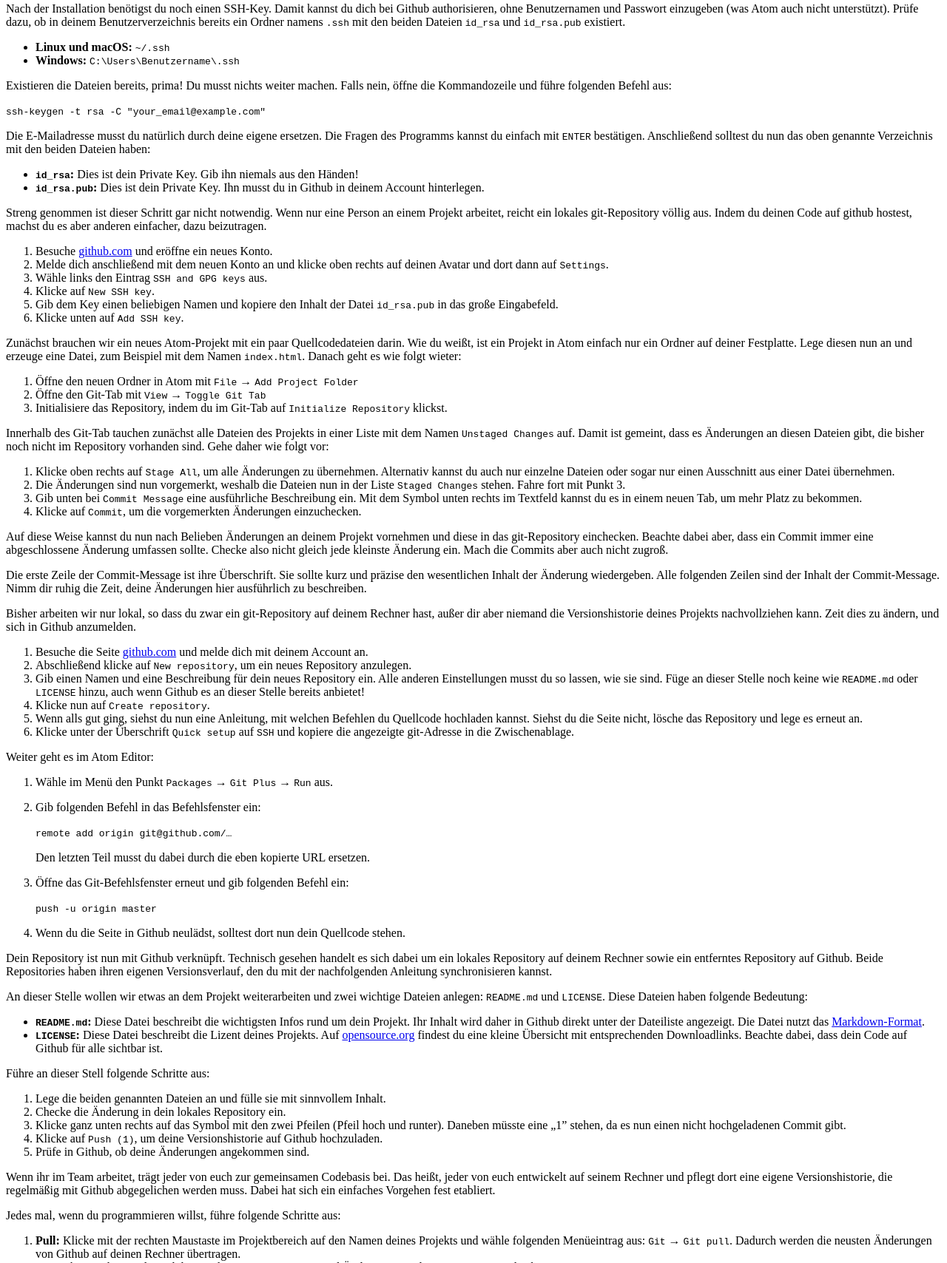
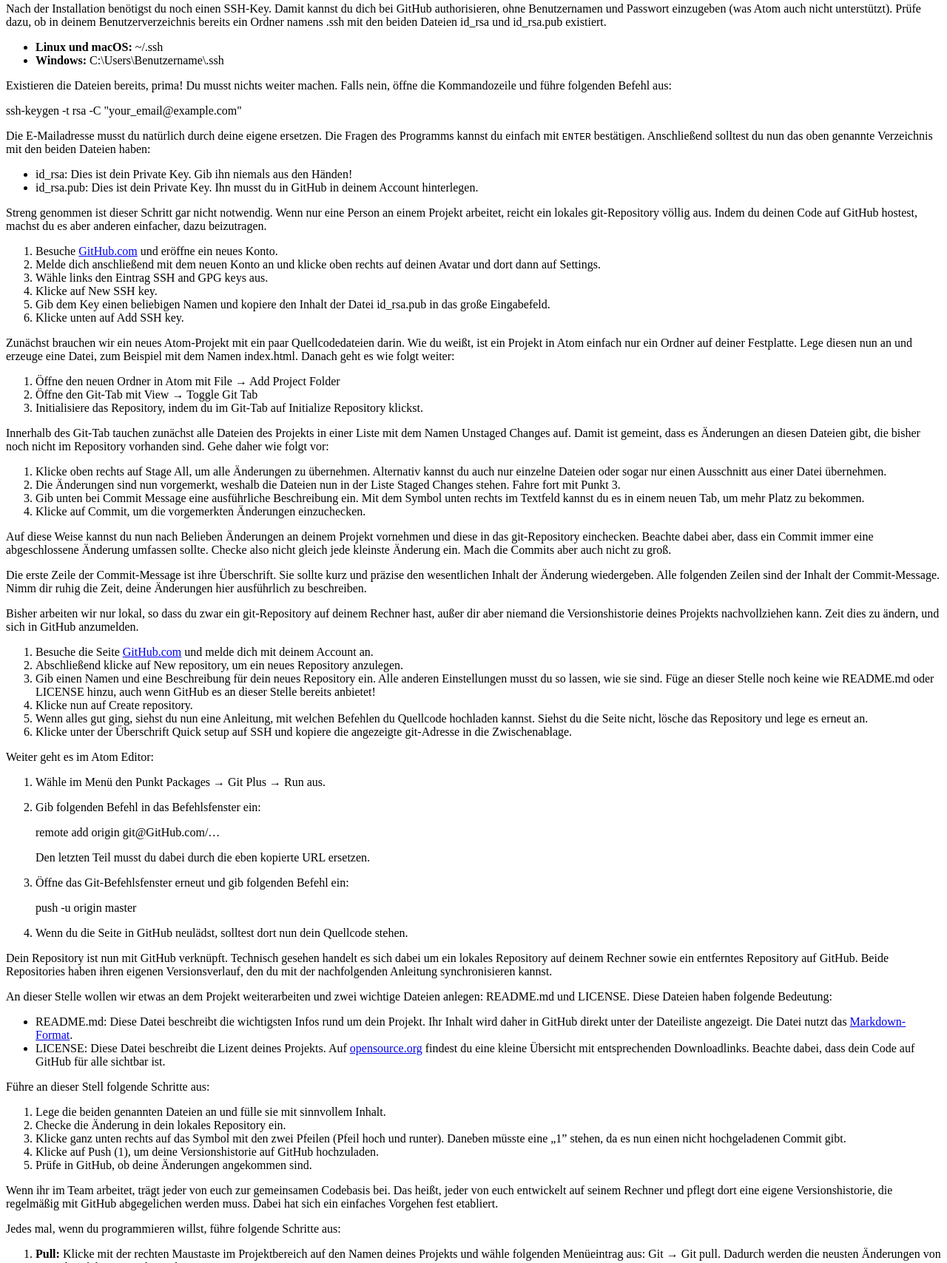
Before and after one commit to DennisSchulmeister/dhbwka-wwi-atom-github-beispiel, a website built with Parcel: page src/index.html in a window 1280 px wide. Shown: the part 215-1923 px from the top of the page at 74% size. Built offline with nearby package versions, Linux system fonts and the light colour scheme; what mini-tutorial.js would draw is missing.

Commit message:
Anpassung an mini-tutorial 1.0.6, Korrektur von Tippfehlern

```diff
--- a/package.json
+++ b/package.json
@@ -1,5 +1,5 @@
 {
-    "name": "mt-manual",
+    "name": "dhbwka-wwi-atom-github-beispiel",
     "version": "1.0.0",
     "description": "GIT, GITHUB und ATOM",
     "author": "Dennis Schulmeister-Zimolong",
@@ -26,7 +26,7 @@
     },
     "devDependencies": {
         "highlight.js": "^9.12.0",
-        "mini-tutorial.js": "^1.0.5",
+        "mini-tutorial.js": "^1.0.6",
         "parcel-bundler": "^1.9.7",
         "shelljs": "^0.7.8"
     }
--- a/src/index.html
+++ b/src/index.html
@@ -2,11 +2,11 @@
 <html lang="de">
     <head>
         <meta charset="utf-8" />
-        <title>GIT, GITHUB und ATOM</title>
+        <title>GIT, GitHub und ATOM</title>
         <script src="index.js"></script>
 
         <!--
-        Anleitung für die Coderverwaltung mit GIT, GITHUB und ATOM
+        Anleitung für die Coderverwaltung mit git, GitHub und Atom
 
         © 2018 Dennis Schulmeister-Zimolong <dhbw@windows3.de>
         Lizenz: Creative Commons Namensnennung 4.0 International
@@ -41,9 +41,9 @@
     </head>
     <body class="hidden">
         <!-- Titel und Inhaltsverzeichnis -->
-        <h1>GIT, GITHUB und ATOM</h1>
+        <h1>git, GitHub und Atom</h1>
         <p class="subtitle">
-            Anleitung für die Coderverwaltung mit git, Github und Atom
+            Anleitung für die Coderverwaltung mit git, GitHub und Atom
         </p>
 
         <section id="toc" data-title="Inhaltsverzeichnis"></section>
@@ -72,18 +72,19 @@
             </ul>
             <p>
                 Nach der Installation benötigst du noch einen SSH-Key.
-                Damit kannst du dich bei Github authorisieren, ohne Benutzernamen
+                Damit kannst du dich bei GitHub authorisieren, ohne Benutzernamen
                 und Passwort einzugeben (was Atom auch nicht unterstützt).
                 Prüfe dazu, ob in deinem Benutzerverzeichnis bereits ein
-                Ordner namens <tt>.ssh</tt> mit den beiden Dateien <tt>id_rsa</tt>
-                und <tt>id_rsa.pub</tt> existiert.
+                Ordner namens <span class="fn">.ssh</span> mit den beiden
+                Dateien <span class="fn">id_rsa</span> und
+                <span class="fn">id_rsa.pub</span> existiert.
             </p>
             <ul>
                 <li>
-                    <b>Linux und macOS:</b> <tt>~/.ssh</tt>
+                    <b>Linux und macOS:</b> <span class="fn">~/.ssh</span>
                 </li>
                 <li>
-                    <b>Windows:</b> <tt>C:\Users\Benutzername\.ssh</tt>
+                    <b>Windows:</b> <span class="fn">C:\Users\Benutzername\.ssh</span>
                 </li>
             </ul>
             <p>
@@ -91,9 +92,9 @@
                 machen. Falls nein, öffne die Kommandozeile und führe folgenden
                 Befehl aus:
             </p>
-            <code>
+            <p class="cmd">
                 ssh-keygen -t rsa -C "your_email@example.com"
-            </code>
+            </p>
             <p>
                 Die E-Mailadresse musst du natürlich durch deine eigene ersetzen.
                 Die Fragen des Programms kannst du einfach mit <kbd>ENTER</kbd>
@@ -102,47 +103,47 @@
             </p>
             <ul>
                 <li>
-                    <b><tt>id_rsa</tt>:</b> Dies ist dein Private Key. Gib ihn
+                    <span class="fn">id_rsa:</span> Dies ist dein Private Key. Gib ihn
                     niemals aus den Händen!
                 </li>
                 <li>
-                    <b><tt>id_rsa.pub</tt>:</b> Dies ist dein Private Key. Ihn
-                    musst du in Github in deinem Account hinterlegen.
+                    <span class="fn">id_rsa.pub:</span> Dies ist dein Private Key. Ihn
+                    musst du in GitHub in deinem Account hinterlegen.
                 </li>
             </ul>
         </section>
 
-        <section data-title="Neues Github-Konto eröffnen und SSH-Key hinterlegen">
+        <section data-title="Neues GitHub-Konto eröffnen und SSH-Key hinterlegen">
             <p>
                 Streng genommen ist dieser Schritt gar nicht notwendig.
                 Wenn nur eine Person an einem Projekt arbeitet, reicht ein
                 lokales git-Repository völlig aus. Indem du deinen Code auf
-                github hostest, machst du es aber anderen einfacher, dazu
+                GitHub hostest, machst du es aber anderen einfacher, dazu
                 beizutragen.
             </p>
             <ol>
                 <li>
-                    Besuche <a href="https://github.com">github.com</a> und
+                    Besuche <a href="https://GitHub.com">GitHub.com</a> und
                     eröffne ein neues Konto.
                 </li>
                 <li>
                     Melde dich anschließend mit dem neuen Konto an und klicke
                     oben rechts auf deinen Avatar und dort dann auf
-                    <tt>Settings</tt>.
+                    <span class="scr">Settings</span>.
                 </li>
                 <li>
-                    Wähle links den Eintrag <tt>SSH and GPG keys</tt> aus.
+                    Wähle links den Eintrag <span class="scr">SSH and GPG keys</span> aus.
                 </li>
                 <li>
-                    Klicke auf <tt>New SSH key</tt>.
+                    Klicke auf <span class="scr">New SSH key</span>.
                 </li>
                 <li>
                     Gib dem Key einen beliebigen Namen und kopiere den
-                    Inhalt der Datei <tt>id_rsa.pub</tt> in das große
-                    Eingabefeld.
+                    Inhalt der Datei <span class="fn">id_rsa.pub</span>
+                    in das große Eingabefeld.
                 </li>
                 <li>
-                    Klicke unten auf <tt>Add SSH key</tt>.
+                    Klicke unten auf <span class="scr">Add SSH key</span>.
                 </li>
             </ol>
         </section>
@@ -153,19 +154,22 @@
                 Quellcodedateien darin. Wie du weißt, ist ein Projekt in Atom
                 einfach nur ein Ordner auf deiner Festplatte. Lege diesen nun
                 an und erzeuge eine Datei, zum Beispiel mit dem Namen
-                <tt>index.html</tt>. Danach geht es wie folgt wieter:
+                <span class="fn">index.html</span>. Danach geht es wie folgt weiter:
             </p>
             <ol>
                 <li>
-                    Öffne den neuen Ordner in Atom mit <tt>File</tt> → <tt>Add
-                        Project Folder</tt>
+                    Öffne den neuen Ordner in Atom mit
+                    <span class="scr">File</span> →
+                    <span class="scr">Add Project Folder</span>
                 </li>
                 <li>
-                        Öffne den Git-Tab mit <tt>View</tt> → <tt>Toggle Git Tab</tt>
+                    Öffne den Git-Tab mit
+                    <span class="scr">View</span> →
+                    <span class="scr">Toggle Git Tab</span>
                 </li>
                 <li>
                     Initialisiere das Repository, indem du im Git-Tab auf
-                        <tt>Initialize Repository</tt> klickst.
+                    <span class="scr">Initialize Repository</span> klickst.
                 </li>
             </ol>
         </section>
@@ -173,30 +177,32 @@
         <section data-title="Dein erster Commit">
             <p>
                 Innerhalb des Git-Tab tauchen zunächst alle Dateien des Projekts
-                in einer Liste mit dem Namen <tt>Unstaged Changes</tt> auf.
-                Damit ist gemeint, dass es Änderungen an diesen Dateien gibt,
+                in einer Liste mit dem Namen <span class="scr">Unstaged Changes</span>
+                auf. Damit ist gemeint, dass es Änderungen an diesen Dateien gibt,
                 die bisher noch nicht im Repository vorhanden sind. Gehe daher
                 wie folgt vor:
             </p>
             <ol>
                 <li>
-                    Klicke oben rechts auf <tt>Stage All</tt>, um alle Änderungen
-                    zu übernehmen. Alternativ kannst du auch nur einzelne Dateien
-                    oder sogar nur einen Ausschnitt aus einer Datei übernehmen.
+                    Klicke oben rechts auf <span class="scr">Stage All</span>,
+                    um alle Änderungen zu übernehmen. Alternativ kannst du auch
+                    nur einzelne Dateien oder sogar nur einen Ausschnitt aus einer
+                    Datei übernehmen.
                 </li>
                 <li>
                     Die Änderungen sind nun vorgemerkt, weshalb die Dateien nun
-                    in der Liste <tt>Staged Changes</tt> stehen. Fahre fort mit
-                    Punkt 3.
+                    in der Liste <span class="scr">Staged Changes</span> stehen.
+                    Fahre fort mit Punkt 3.
                 </li>
                 <li>
-                    Gib unten bei <tt>Commit Message</tt> eine ausführliche
-                    Beschreibung ein. Mit dem Symbol unten rechts im Textfeld
-                    kannst du es in einem neuen Tab, um mehr Platz zu bekommen.
+                    Gib unten bei <span class="scr">Commit Message</span> eine
+                    ausführliche Beschreibung ein. Mit dem Symbol unten rechts
+                    im Textfeld kannst du es in einem neuen Tab, um mehr Platz
+                    zu bekommen.
                 </li>
                 <li>
-                    Klicke auf <tt>Commit</tt>, um die vorgemerkten Änderungen
-                    einzuchecken.
+                    Klicke auf <span class="scr">Commit</span>, um die vorgemerkten
+                    Änderungen einzuchecken.
                 </li>
             </ol>
             <p>
@@ -204,7 +210,7 @@
                 Projekt vornehmen und diese in das git-Repository einchecken. Beachte
                 dabei aber, dass ein Commit immer eine abgeschlossene Änderung
                 umfassen sollte. Checke also nicht gleich jede kleinste Änderung
-                ein. Mach die Commits aber auch nicht zugroß.
+                ein. Mach die Commits aber auch nicht zu groß.
             </p>
             <p>
                 Die erste Zeile der Commit-Message ist ihre Überschrift. Sie sollte
@@ -214,22 +220,22 @@
             </p>
         </section>
 
-        <section data-title="Repository mit Github verbinden">
+        <section data-title="Repository mit GitHub verbinden">
             <p>
                 Bisher arbeiten wir nur lokal, so dass du zwar ein git-Repository
                 auf deinem Rechner hast, außer dir aber niemand die Versionshistorie
                 deines Projekts nachvollziehen kann. Zeit dies zu ändern, und sich
-                in Github anzumelden.
+                in GitHub anzumelden.
             </p>
             <ol>
                 <li>
                     Besuche die Seite
-                    <a href="https://github.com" target="_blank">github.com</a>
+                    <a href="https://GitHub.com" target="_blank">GitHub.com</a>
                     und melde dich mit deinem Account an.
                 </li>
                 <li>
-                    Abschließend klicke auf <tt>New repository</tt>, um ein neues
-                    Repository anzulegen.
+                    Abschließend klicke auf <span class="scr">New repository</span>,
+                    um ein neues Repository anzulegen.
                 </li>
                 <li>
                     Gib einen Namen und eine Beschreibung für dein neues Repository
@@ -237,22 +243,23 @@
 
                     <span class="danger">
                         Alle anderen Einstellungen musst du so lassen, wie sie sind.
-                        Füge an dieser Stelle noch keine wie <tt>README.md</tt> oder
-                        <tt>LICENSE</tt> hinzu, auch wenn Github es an dieser Stelle
-                        bereits anbietet!
+                        Füge an dieser Stelle noch keine wie <span class="fn">README.md</span>
+                        oder <span class="fn">LICENSE</span> hinzu, auch wenn GitHub es an
+                        dieser Stelle bereits anbietet!
                     </span>
                 </li>
                 <li>
-                    Klicke nun auf <tt>Create repository</tt>.
+                    Klicke nun auf <span class="scr">Create repository</span>.
                 </li>
                 <li>
-                    Wenn alls gut ging, siehst du nun eine Anleitung, mit welchen
+                    Wenn alles gut ging, siehst du nun eine Anleitung, mit welchen
                     Befehlen du Quellcode hochladen kannst. Siehst du die Seite
                     nicht, lösche das Repository und lege es erneut an.
                 </li>
                 <li>
-                    Klicke unter der Überschrift <tt>Quick setup</tt> auf <tt>SSH</tt>
-                    und kopiere die angezeigte git-Adresse in die Zwischenablage.
+                    Klicke unter der Überschrift <span class="scr">Quick setup</span>
+                    auf <span class="scr">SSH</span> und kopiere die angezeigte
+                    git-Adresse in die Zwischenablage.
                 </li>
             </ol>
             <p>
@@ -260,17 +267,17 @@
             </p>
             <ol>
                 <li>
-                    Wähle im Menü den Punkt <tt>Packages</tt> → <tt>Git Plus</tt> →
-                    <tt>Run</tt> aus.
+                    Wähle im Menü den Punkt
+                    <span class="scr">Packages</span> →
+                    <span class="scr">Git Plus</span> →
+                    <span class="scr">Run</span> aus.
                 </li>
                 <li>
                     <p>
                         Gib folgenden Befehl in das Befehlsfenster ein:
                     </p>
-                    <p>
-                        <code>
-                            remote add origin git@github.com/…
-                        </code>
+                    <p class="cmd">
+                        remote add origin git@GitHub.com/…
                     </p>
                     <p>
                         Den letzten Teil musst du dabei durch die eben kopierte URL
@@ -282,21 +289,19 @@
                         Öffne das Git-Befehlsfenster erneut und gib folgenden Befehl
                         ein:
                     </p>
-                    <p>
-                        <code>
+                    <p class="cmd">
                         push -u origin master
-                        </code>
                     </p>
                 </li>
                 <li>
-                    Wenn du die Seite in Github neulädst, solltest dort nun dein
+                    Wenn du die Seite in GitHub neulädst, solltest dort nun dein
                     Quellcode stehen.
                 </li>
             </ol>
             <p>
-                Dein Repository ist nun mit Github verknüpft. Technisch gesehen handelt
+                Dein Repository ist nun mit GitHub verknüpft. Technisch gesehen handelt
                 es sich dabei um ein lokales Repository auf deinem Rechner sowie ein
-                entferntes Repository auf Github. Beide Repositories haben ihren eigenen
+                entferntes Repository auf GitHub. Beide Repositories haben ihren eigenen
                 Versionsverlauf, den du mit der nachfolgenden Anleitung synchronisieren
                 kannst.
             </p>
@@ -305,25 +310,24 @@
         <section data-title="Weitere Dateien anlegen und hochladen">
             <p>
                 An dieser Stelle wollen wir etwas an dem Projekt weiterarbeiten und
-                zwei wichtige Dateien anlegen: <tt>README.md</tt> und <tt>LICENSE</tt>.
-                Diese Dateien haben folgende Bedeutung:
+                zwei wichtige Dateien anlegen: <span class="fn">README.md</span> und
+                <span class="fn">LICENSE</span>. Diese Dateien haben folgende Bedeutung:
             </p>
             <ul>
                 <li>
-                    <b><tt>README.md</tt>:</b> Diese Datei beschreibt die wichtigsten
-                    Infos rund um dein Projekt. Ihr Inhalt wird daher in Github direkt
+                    <span class="fn">README.md:</span> Diese Datei beschreibt die wichtigsten
+                    Infos rund um dein Projekt. Ihr Inhalt wird daher in GitHub direkt
                     unter der Dateiliste angezeigt. Die Datei nutzt das
                     <a href="http://markdown.de/" target="_blank">Markdown-Format</a>.
                 </li>
                 <li>
-                    <b><tt>LICENSE</tt>:</b> Diese Datei beschreibt die Lizent deines
+                    <span class="fn">LICENSE:</span> Diese Datei beschreibt die Lizent deines
                     Projekts. Auf
                     <a href="https://opensource.org/licenses" target="_blank">opensource.org</a>
                     findest du eine kleine Übersicht mit entsprechenden Downloadlinks.
 
                     <span class="danger">
-                        Beachte dabei, dass dein Code auf Github
-                        für alle sichtbar ist.
+                        Beachte dabei, dass dein Code auf GitHub für alle sichtbar ist.
                     </span>
                 </li>
             </ul>
@@ -344,11 +348,11 @@
                     nun einen nicht hochgeladenen Commit gibt.
                 </li>
                 <li>
-                    Klicke auf <tt>Push (1)</tt>, um deine Versionshistorie auf
-                    Github hochzuladen.
+                    Klicke auf <span class="scr">Push (1)</span>, um deine
+                    Versionshistorie auf GitHub hochzuladen.
                 </li>
                 <li>
-                    Prüfe in Github, ob deine Änderungen angekommen sind.
+                    Prüfe in GitHub, ob deine Änderungen angekommen sind.
                 </li>
             </ol>
         </section>
@@ -358,7 +362,7 @@
                 Wenn ihr im Team arbeitet, trägt jeder von euch zur gemeinsamen
                 Codebasis bei. Das heißt, jeder von euch entwickelt auf seinem
                 Rechner und pflegt dort eine eigene Versionshistorie, die
-                regelmäßig mit Github abgegelichen werden muss. Dabei hat
+                regelmäßig mit GitHub abgegelichen werden muss. Dabei hat
                 sich ein einfaches Vorgehen fest etabliert.
             </p>
             <p>
@@ -369,20 +373,24 @@
                 <li>
                     <b>Pull:</b> Klicke mit der rechten Maustaste im
                     Projektbereich auf den Namen deines Projekts und wähle
-                    folgenden Menüeintrag aus: <tt>Git</tt> → <tt>Git pull</tt>.
-                    Dadurch werden die neusten Änderungen von Github auf deinen
+                    folgenden Menüeintrag aus:
+                    <span class="scr">Git</span> →
+                    <span class="scr">Git pull</span>.
+                    Dadurch werden die neusten Änderungen von GitHub auf deinen
                     Rechner übertragen.
                 </li>
                 <li>
-                    <b>Commit:</b> Nun kannst du nach herzenslaune programmieren
+                    <b>Commit:</b> Nun kannst du nach Herzenslaune programmieren
                     und Änderungen in dein Repository einchecken.
                 </li>
                 <li>
                     <b>Push:</b> Schiebe deine Commits in regelmäßigen Abständen
-                    auf Github, um sie mit den anderen zu teilen. Hierfür kannst
+                    auf GitHub, um sie mit den anderen zu teilen. Hierfür kannst
                     du das Symbol unten rechts mit den zwei Pfeilen oder ebfenfalls
                     das Kontextmenü im Projektbereich nutzen. Der Menübefehl
-                    lautet dann <tt>Git</tt> → <tt>Git push</tt>.
+                    lautet dann
+                    <span class="scr">Git</span> →
+                    <span class="scr">Git push</span>.
                 </li>
             </ol>
             <p>
@@ -403,40 +411,42 @@
                 einer von beiden muss jetzt beide Versionen zusammenführen,
                 bevor alle wieder wie gewohnt arbeiten können. Dass es zu einem
                 Konflikt gekommen ist, merkst du daran, dass du deine Änderungen
-                nicht auf Github schieben kannst. Beim Versuch einen Push
-                auszuführen, erhälst du die Meldung <tt>Push rejected</tt>.
+                nicht auf GitHub schieben kannst. Beim Versuch einen Push
+                auszuführen, erhälst du die Meldung
+                <span class="scr">Push rejected</span>.
             </p>
             <p>
                 Die Situation kannst du nun wie folgt auflösen:
             </p>
             <ol>
                 <li>
-                    Führe ein <tt>Git pull</tt> aus, um die neusten Änderungen
-                    von Github herunterzuladen.
+                    Führe ein <span class="scr">Git pull</span> aus, um die neusten
+                    Änderungen von GitHub herunterzuladen.
                 </li>
                 <li>
-                    Im Git-Tab taucht nun der Bereich <tt>Merge Conflict</tt>
+                    Im Git-Tab taucht nun der Bereich
+                    <span class="scr">Merge Conflict</span>
                     auf. Dort siehst du alle Dateien, bei denen es nun Konflikte
                     gibt.
                 </li>
                 <li>
                     Öffne die Dateien durch Rechtsklick auf ihren Namen und
-                    Auswahl von <tt>Open file</tt>.
+                    Auswahl von <span class="scr">Open file</span>.
                 </li>
                 <li>
                     Schaue dir den gesamten Code an und achte auf die farblich
                     hervorgehobenen Änderungskonflikte. Oben in lila siehst du
                     immer deine lokale Version und unten in blau die Version
-                    von Github.
+                    von GitHub.
                 </li>
                 <li>
-                    Klicke auf einen der beiden <tt>Use me</tt>-Buttons, um
-                    dich für eine der beiden Versionen zu entscheiden.
+                    Klicke auf einen der beiden <span class="scr">Use me</span>-Buttons,
+                    um dich für eine der beiden Versionen zu entscheiden.
                 </li>
                 <li>
                     Wenn du alle Konflikte aufgelöst hast, führe einen Commit
-                    aus und schiebe die Änderung auf Github. Atom belegt dafür
-                    soger schon die Commitnachricht vor.
+                    aus und schiebe die Änderung auf GitHub. Atom belegt dafür
+                    sogar schon die Commit-Nachricht vor.
                 </li>
             </ol>
         </section>
@@ -444,7 +454,7 @@
         <section data-title="Bis zur Unendlichkeit und noch viel weiter">
             <p>
                 Wenn du alle Schritte bis hierhin durchgearbeitet hast,
-                kennst du nun die wichtisten Abläufe, um mit git im Team
+                kennst du nun die wichtigsten Abläufe, um mit git im Team
                 zu arbeiten. git kann aber noch viel mehr. Wenn du vor hast,
                 in größeren Projekten damit zu arbeiten, lies dir die
                 Onlineversion des wirklich hervorragenden
@@ -455,7 +465,7 @@
             <iframe width="560" height="315" src="https://www.youtube-nocookie.com/embed/xQ89sePcqiU?rel=0" frameborder="0" allow="autoplay; encrypted-media" allowfullscreen></iframe>
 
             <p>
-                Und nun, viel Spaß mit git, Github und Atom!
+                Und nun, viel Spaß mit git, GitHub und Atom!
             </p>
         </section>
 
@@ -472,7 +482,7 @@
                     <td>
                         © 2018 Dennis Schulmeister-Zimolong &lt;dhbw@windows3.de&gt; <br />
                         Lizenz: Creative Commons Namensnennung 4.0 International <br />
-                        <a href="https://github.com/DennisSchulmeister/dhbwka-wwi-atom-github-beispiel" target="_blank">https://github.com/DennisSchulmeister/dhbwka-wwi-atom-github-beispiel</a>
+                        <a href="https://GitHub.com/DennisSchulmeister/dhbwka-wwi-atom-GitHub-beispiel" target="_blank">https://GitHub.com/DennisSchulmeister/dhbwka-wwi-atom-GitHub-beispiel</a>
                     </td>
                 </tr>
             </table>
```
Also changed, not shown: src/index.js (+36 -0 lines), 1 other file. Lines whose indentation alone changed are shown as unchanged.
